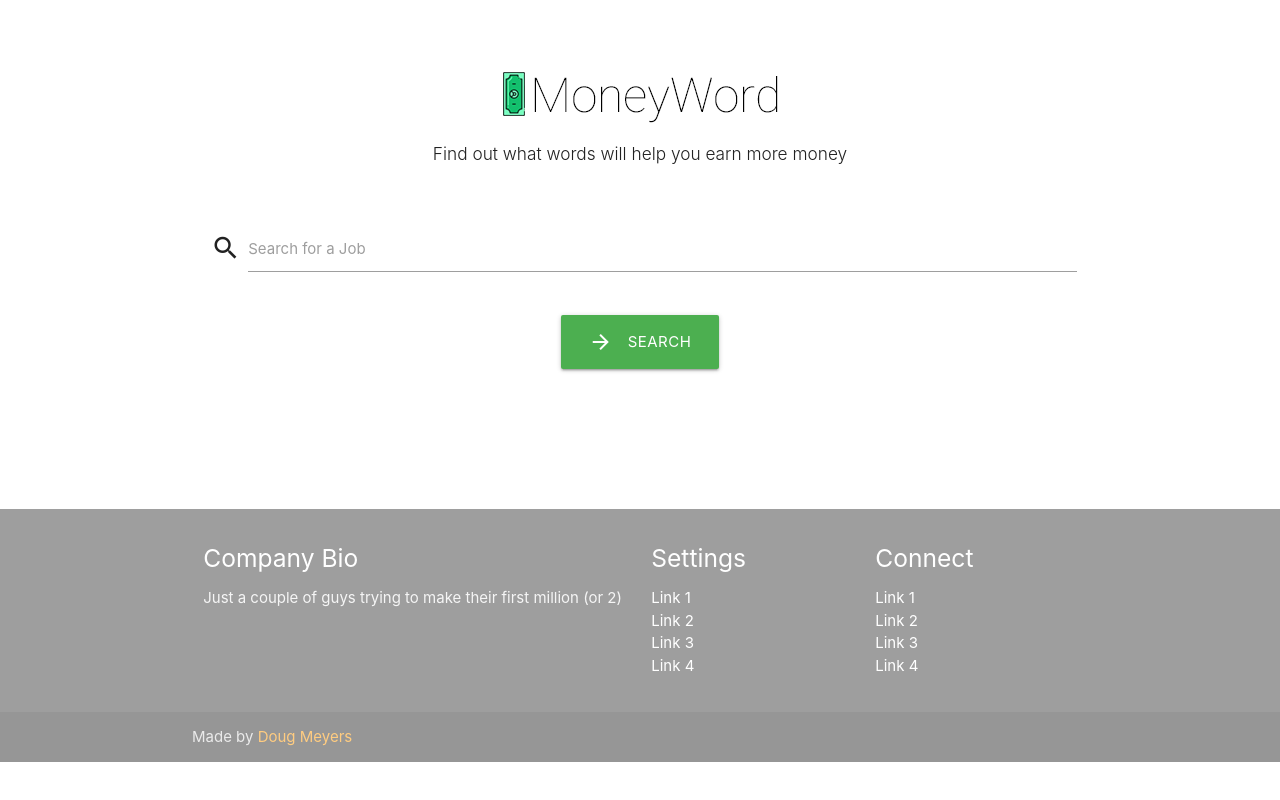
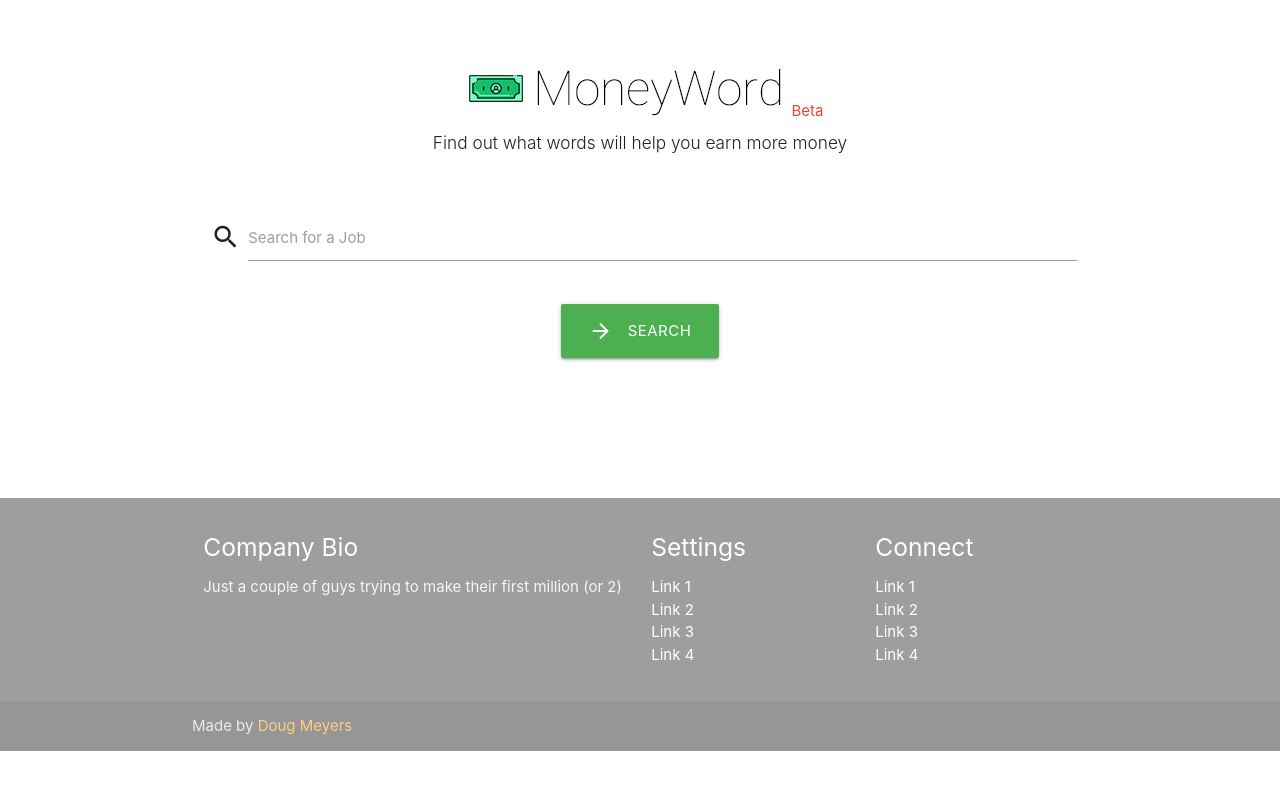
Before and after one commit to dmeyers83/TermEstimate, a Flask app: page / in a window 1280 px wide. Run offline with Flask 2, Linux system fonts and the light colour scheme; data that the repository does not hold is empty; some libraries are stand-ins or nearby versions.

Commit message:
new branding moneyword

```diff
--- a/main.py
+++ b/main.py
@@ -54,7 +54,7 @@ def buildGraph(keywords):
     edge_data = []
     count = 1
     for key,value in graph.items():
-        nodes.append( {'id': str(count), 'label':key,'x':random.uniform(0, 1), 'y':random.uniform(0, 1), 'size':50, 'color': '#008cc2' })
+        nodes.append( {'id': str(count), 'label':key,'x':random.uniform(0, 1), 'y':random.uniform(0, 1), 'size':50, 'color': '#969696' })
         edge_data.append(value)
         count +=1
 
@@ -74,7 +74,7 @@ def buildGraph(keywords):
                         countEdges[key] +=1
                     else:
                         countEdges[key] =0
-                    edges.append({'id': str(i+1) + "_" + str(k+1)+ "_" + str(j+1),'label': edge_data[i][j], 'source': str(i+1), 'target': str(k+1), 'type': 'curvedArrow','count':countEdges[key]*20, 'size':10, 'color': '#282c34'})
+                    edges.append({'id': str(i+1) + "_" + str(k+1)+ "_" + str(j+1),'label': edge_data[i][j], 'source': str(i+1), 'target': str(k+1), 'type': 'curvedArrow','count':countEdges[key]*20, 'size':10, 'color': '#00b100'})
                     count +=1
 
     print("print edges")
--- a/templates/landingpage.html
+++ b/templates/landingpage.html
@@ -63,7 +63,7 @@
       <br><br>
 
     <div class="row center">
-          <img src="{{url_for('static', filename='moneyword.png')}}" alt="logo">
+          <img src="{{url_for('static', filename='moneyword.png')}}" alt="logo"><h8 class="red-text">Beta</h8><br>
           <h6 class="header col s12 light center ">Find out what words will help you earn more money</h6>
       </div>
       <div class="row center">
--- a/templates/results2.html
+++ b/templates/results2.html
@@ -14,7 +14,7 @@
   <script src="https://ajax.googleapis.com/ajax/libs/jquery/3.4.1/jquery.min.js"></script>
   <link rel="stylesheet" type="text/css" href="https://cdn.datatables.net/1.10.20/css/jquery.dataTables.css">
   <script type="text/javascript" charset="utf8" src="https://cdn.datatables.net/1.10.20/js/jquery.dataTables.js"></script>
-<link rel="icon" href="{{ url_for('static', filename='moneywordlogo.png') }}">
+<link rel="icon" href="{{ url_for('static', filename='favicon.png') }}">
 <script src="{{ url_for('static', filename='src/sigma.core.js') }}"></script>
 <script src="{{ url_for('static', filename='src/conrad.js') }}"></script>
 <script src="{{ url_for('static', filename='src/utils/sigma.utils.js') }}"></script>
@@ -149,7 +149,7 @@
   <div class="section no-pad-bot" id="index-banner">
     <div class="container">
           <div class="row center">
-          <img src="{{url_for('static', filename='moneyword.png')}}" alt="logo">
+          <img src="{{url_for('static', filename='moneyword.png')}}" alt="logo"><h8 class="red-text">Beta</h8><br>
           <h6 class="header col s12 light center ">Find out what words will help you earn more money</h6>
       </div>
 
```
Also changed, not shown: static/favicon.png (added), static/moneyword.png.
